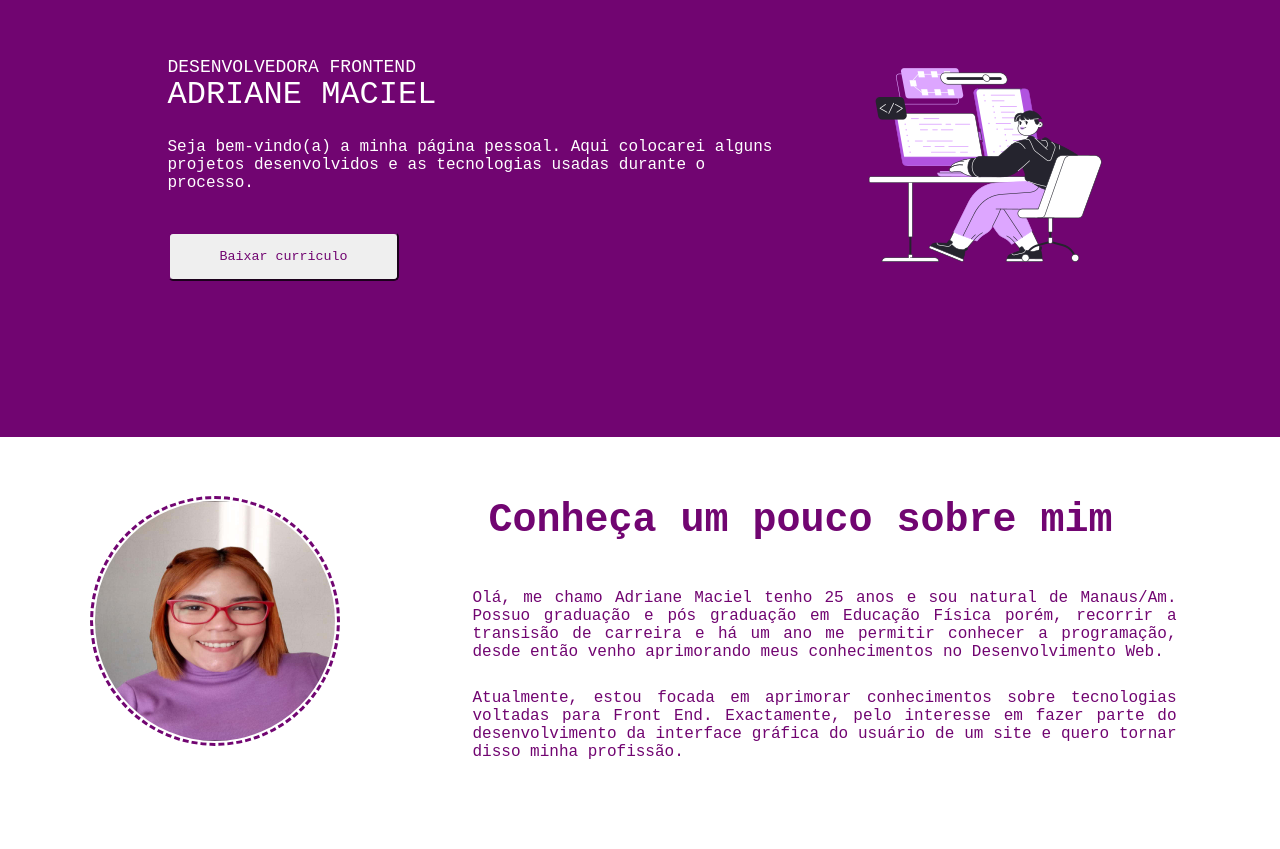
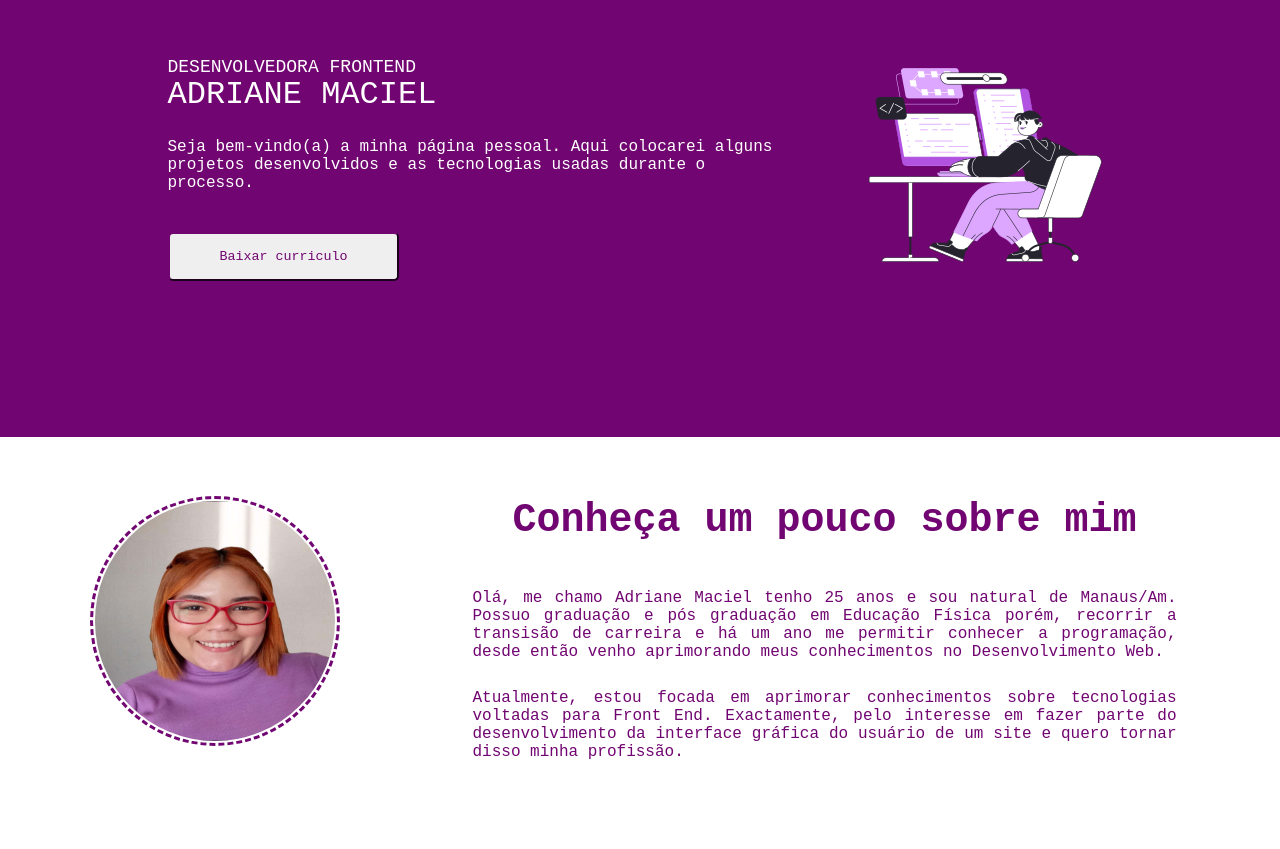
Before and after one commit to adrianemaciel/my-portfolio-react, a React (Create React App) app: page / in a window 1280 px wide. Shown: the part 103-952 px from the top of the page. Built offline with nearby package versions, Linux system fonts and the light colour scheme.

Commit message:
about refactor

```diff
--- a/src/components/About/styles.css
+++ b/src/components/About/styles.css
@@ -3,7 +3,7 @@
   color: hsl(300, 92%, 23%);
 }
 
-.section-about h2 {
+.about-author h2 {
   text-align: center;
   padding: 30px;
   font-weight: 800;
@@ -46,7 +46,7 @@
 .about-author {
   display: flex;
   flex-direction: column;
-  align-items: flex-start;
+  align-items: center;
   width: 60%;
 }
 
```
